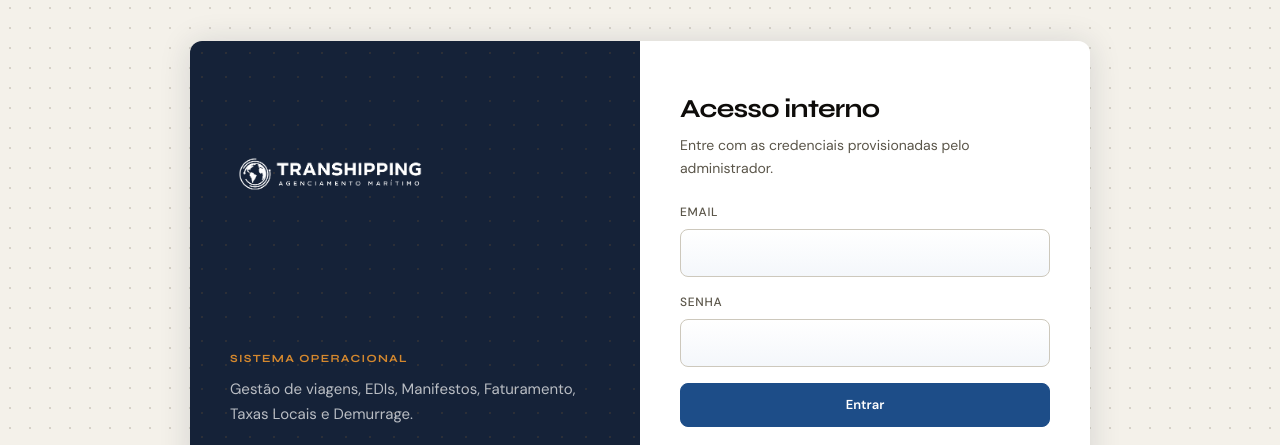
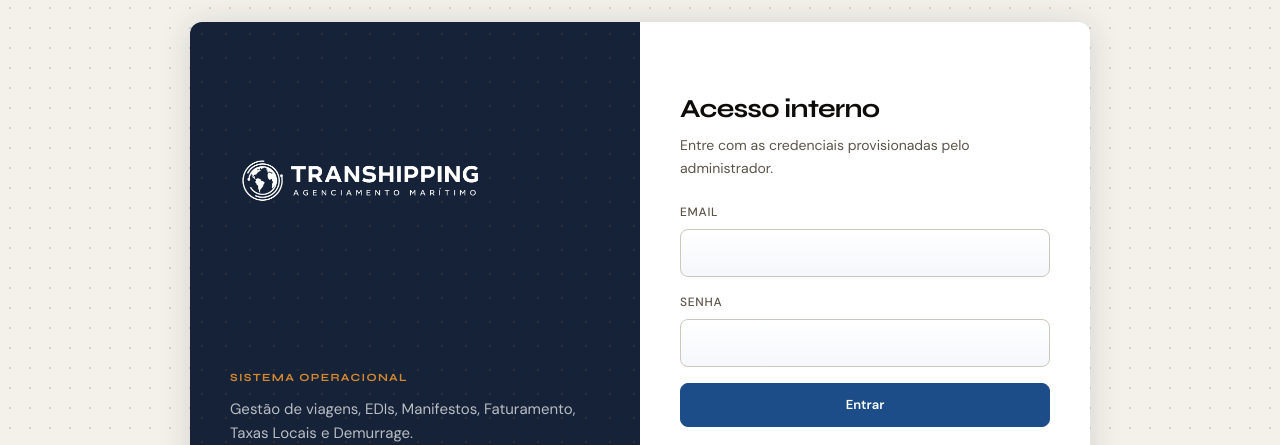
Before and after one commit to luccafwlog/transhippingdesk, a React (Vite) app: page /login in a window 1280 px wide. Shown: the part 142-587 px from the top of the page. Built offline with nearby package versions, Linux system fonts and the light colour scheme; no server answers.

Commit message:
fix(login): logo 260px, alinhada ao topo-esquerdo do painel
https://claude.ai/code/session_011nUga9FNWaWCmm7LhkW8gk

```diff
--- a/src/index.css
+++ b/src/index.css
@@ -1250,10 +1250,11 @@ textarea {
 }
 
 .app-auth__logo {
-  height: 200px;
+  height: 260px;
   width: auto;
   object-fit: contain;
-  object-position: left center;
+  object-position: left top;
+  align-self: flex-start;
   filter: brightness(0) invert(1);
   position: relative;
   z-index: 1;
```
